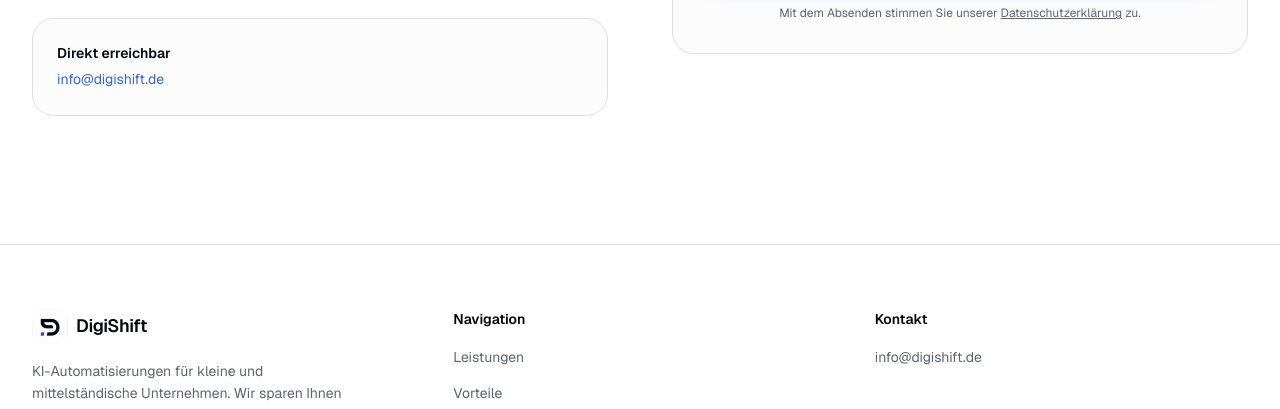
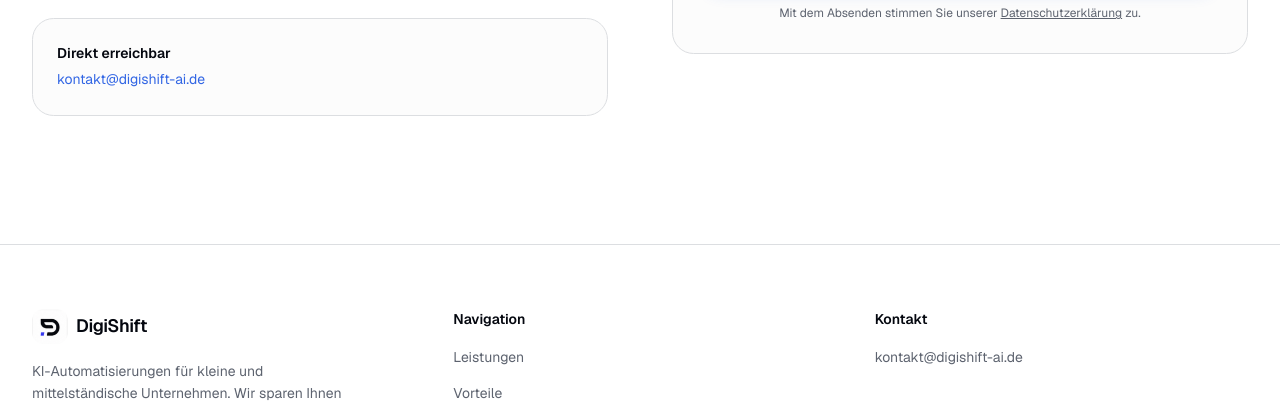
Before and after one commit to robin-erm/digishift, a Next.js app: page / in a window 1280 px wide. Shown: the part 5486-5895 px from the top of the page. Built offline with nearby package versions, Linux system fonts and the light colour scheme.

Commit message:
fix: update email to kontakt@digishift-ai.de everywhere

```diff
--- a/src/app/api/chat/route.ts
+++ b/src/app/api/chat/route.ts
@@ -32,7 +32,7 @@ DigiShift automatisiert wiederkehrende Geschäftsprozesse mit modernen KI-System
 - **Support**: 30 Tage kostenlose Fehlerbehebung nach Go-Live. Reaktion bei kritischen Problemen innerhalb weniger Stunden.
 
 ### Kontakt
-- E-Mail: info@digishift.de
+- E-Mail: kontakt@digishift-ai.de
 - Kostenloses Erstgespräch buchbar über die Website
 
 ## Deine Aufgabe
--- a/src/app/datenschutz/page.tsx
+++ b/src/app/datenschutz/page.tsx
@@ -21,7 +21,7 @@ export default function Datenschutz() {
               Robin Eremia<br />
               Eichenlaubweg 23<br />
               75181 Pforzheim<br />
-              E-Mail: info@digishift.de
+              E-Mail: kontakt@digishift-ai.de
             </p>
           </section>
 
@@ -69,14 +69,14 @@ export default function Datenschutz() {
               <li>Recht auf Widerspruch (Art. 21 DSGVO)</li>
             </ul>
             <p className="mt-3">
-              Zur Ausübung Ihrer Rechte wenden Sie sich per E-Mail an: <a href="mailto:info@digishift.de" className="text-primary hover:underline">info@digishift.de</a>
+              Zur Ausübung Ihrer Rechte wenden Sie sich per E-Mail an: <a href="mailto:kontakt@digishift-ai.de" className="text-primary hover:underline">kontakt@digishift-ai.de</a>
             </p>
           </section>
 
           <section>
             <h2 className="text-base font-semibold text-foreground mb-2">7. Datenlöschung</h2>
             <p>
-              Sie können jederzeit die Löschung Ihrer gespeicherten Daten beantragen. Schreiben Sie dazu eine E-Mail an <a href="mailto:info@digishift.de" className="text-primary hover:underline">info@digishift.de</a> mit dem Betreff „Datenlöschung". Wir bearbeiten Ihren Antrag innerhalb von 30 Tagen.
+              Sie können jederzeit die Löschung Ihrer gespeicherten Daten beantragen. Schreiben Sie dazu eine E-Mail an <a href="mailto:kontakt@digishift-ai.de" className="text-primary hover:underline">kontakt@digishift-ai.de</a> mit dem Betreff „Datenlöschung". Wir bearbeiten Ihren Antrag innerhalb von 30 Tagen.
             </p>
           </section>
 
--- a/src/app/impressum/page.tsx
+++ b/src/app/impressum/page.tsx
@@ -25,7 +25,7 @@ export default function Impressum() {
 
           <section>
             <h2 className="text-base font-semibold text-foreground mb-2">Kontakt</h2>
-            <p>E-Mail: info@digishift.de</p>
+            <p>E-Mail: kontakt@digishift-ai.de</p>
           </section>
 
           <section>
--- a/src/components/layout/Footer.tsx
+++ b/src/components/layout/Footer.tsx
@@ -31,7 +31,7 @@ export function Footer() {
             </p>
             <div className="flex items-center gap-3 pt-2">
               <a
-                href="mailto:info@digishift.de"
+                href="mailto:kontakt@digishift-ai.de"
                 className="w-9 h-9 flex items-center justify-center rounded-full border border-border hover:border-primary hover:text-primary transition-all duration-200"
                 aria-label="E-Mail"
               >
@@ -74,10 +74,10 @@ export function Footer() {
             <ul className="space-y-3">
               <li>
                 <a
-                  href="mailto:info@digishift.de"
+                  href="mailto:kontakt@digishift-ai.de"
                   className="text-sm text-muted-foreground hover:text-foreground transition-colors"
                 >
-                  info@digishift.de
+                  kontakt@digishift-ai.de
                 </a>
               </li>
             </ul>
--- a/src/components/sections/Contact.tsx
+++ b/src/components/sections/Contact.tsx
@@ -88,10 +88,10 @@ export function Contact() {
             <div className="mt-10 p-6 rounded-2xl bg-card border border-border">
               <p className="text-sm font-semibold mb-1">Direkt erreichbar</p>
               <a
-                href="mailto:info@digishift.de"
+                href="mailto:kontakt@digishift-ai.de"
                 className="text-primary text-sm hover:underline underline-offset-4"
               >
-                info@digishift.de
+                kontakt@digishift-ai.de
               </a>
             </div>
           </motion.div>
```
